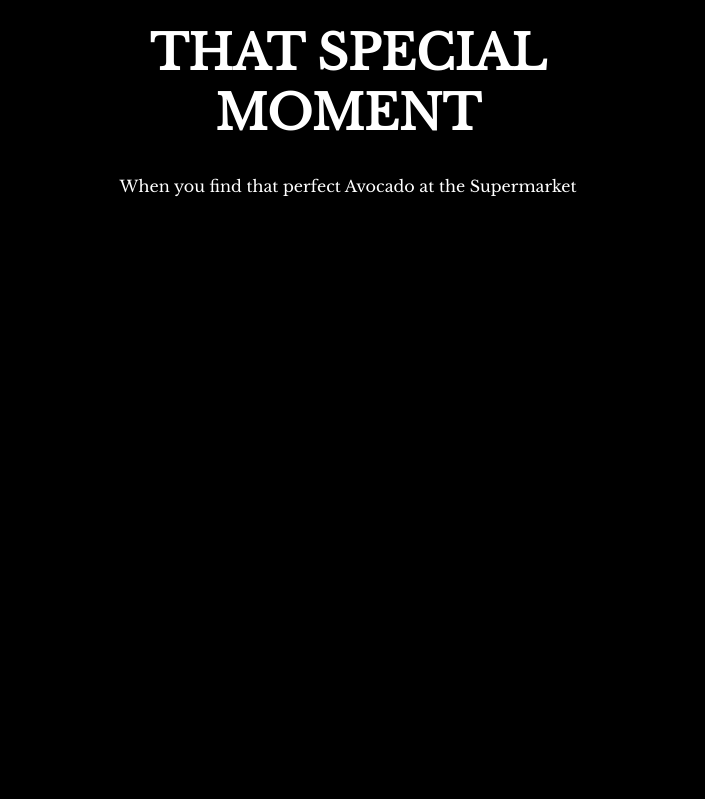
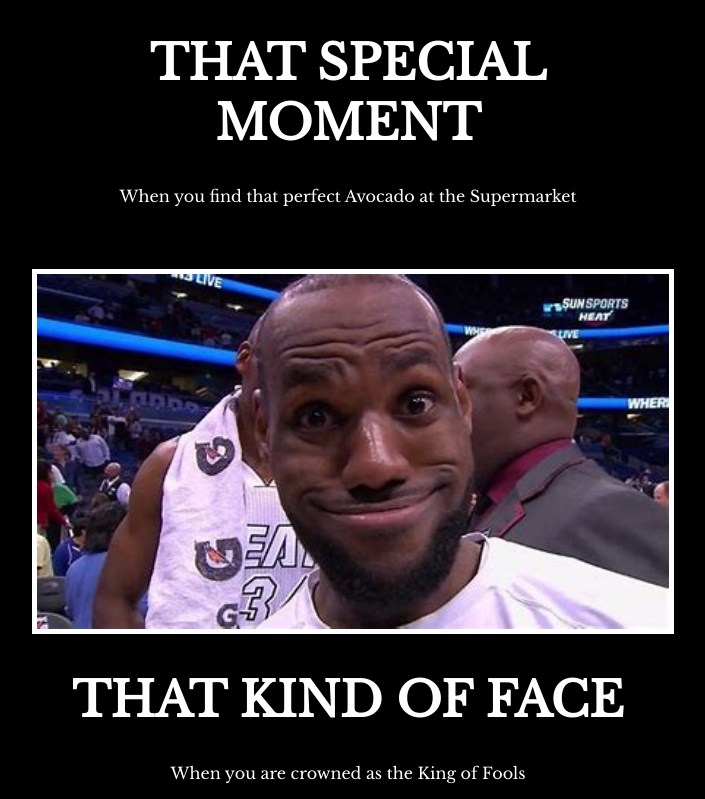
Before and after one commit to Jabardo10/CSS-portfolio, a plain HTML site: page index.html in a window 1280 px wide. Shown: the part 419-1218 px from the top of the page, without its empty margins (292-997 px from the left). Before the commit the page ends 800 px from the top, so only its background shows below. Drawn offline with nearby package versions, Linux system fonts and the light colour scheme.

Commit message:
Add files via upload

```diff
--- a/index.html
+++ b/index.html
@@ -33,3 +33,23 @@ But it must have the following features:
 
 </body>
 </html>
+
+<!DOCTYPE html>
+<html lang="en">
+<head>
+  <meta charset="UTF-8">
+  <title>Motivation Meme</title>
+  <link rel="stylesheet" href="./cvp.css"
+  <link rel="preconnect" href="https://fonts.googleapis.com">
+<link rel="preconnect" href="https://fonts.gstatic.com" crossorigin>
+<link href="https://fonts.googleapis.com/css2?family=Libre+Baskerville&display=swap" rel="stylesheet">
+</head>
+<body>
+  <div class="poster">
+    <img class="motivation-img" src="./solution/assets/images/king of fools.jpg" alt="lebron james ugly smirk"/>
+  <h1>that kind of face</h1>
+  <p>When you are crowned as the King of Fools</p>
+</div>
+
+</body>
+</html>
--- a/style.css
+++ b/style.css
@@ -17,3 +17,23 @@ h1 {
 border-color: 5px solid white;
 width: 100%;
 }
+
+body {
+    background-color: black;
+}
+h1 {
+    text-transform: uppercase;
+    font-size: 3rem;
+}
+.poster {
+    width: 50%;
+    margin-left: 25%;
+    margin-top: 5%;
+    color: white;
+    font-family: 'Libre Baskerville', serif;
+    text-align: center;
+}
+.motivation-img {
+border-color: 5px solid white;
+width: 100%;
+}
```
